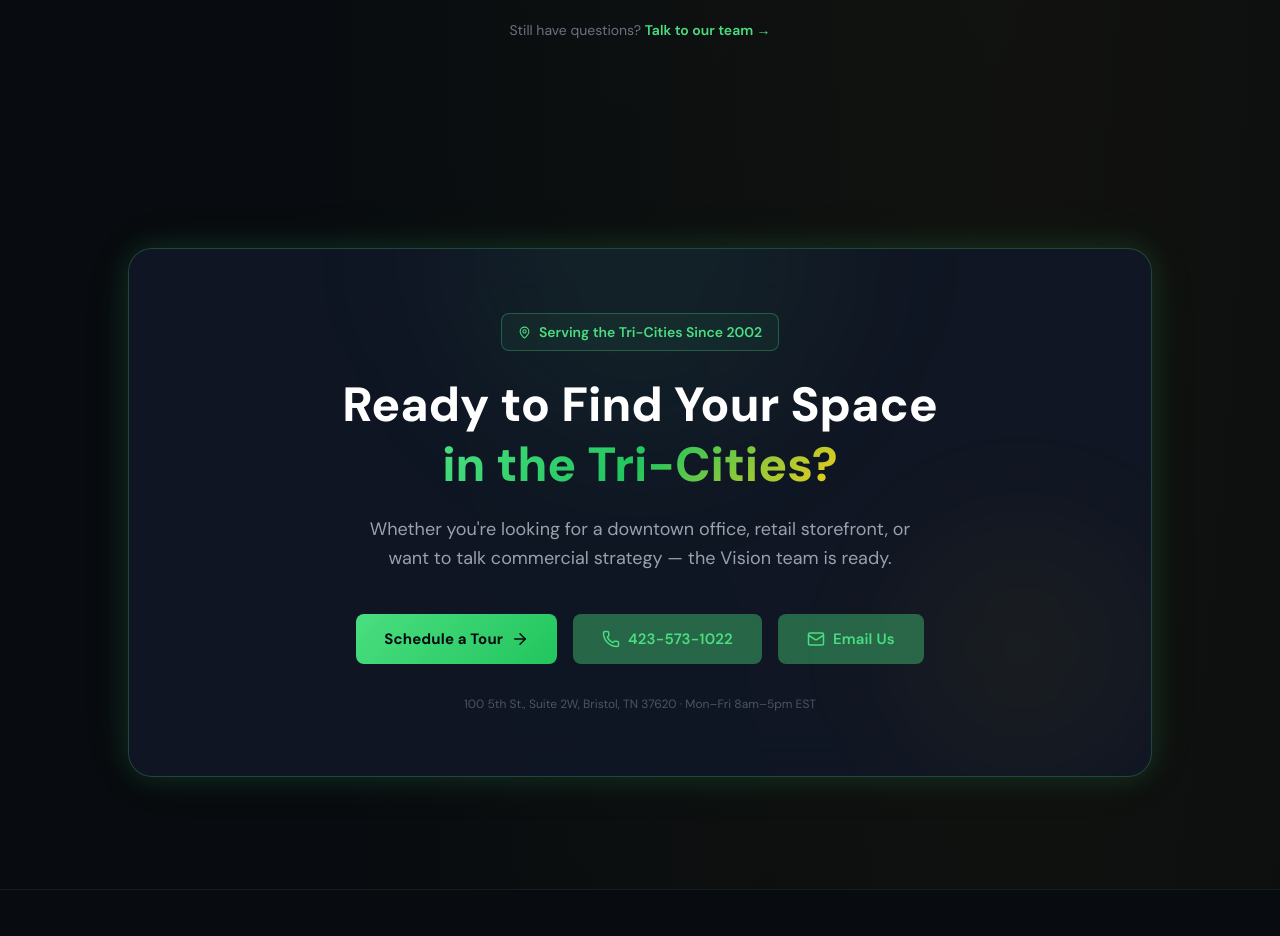
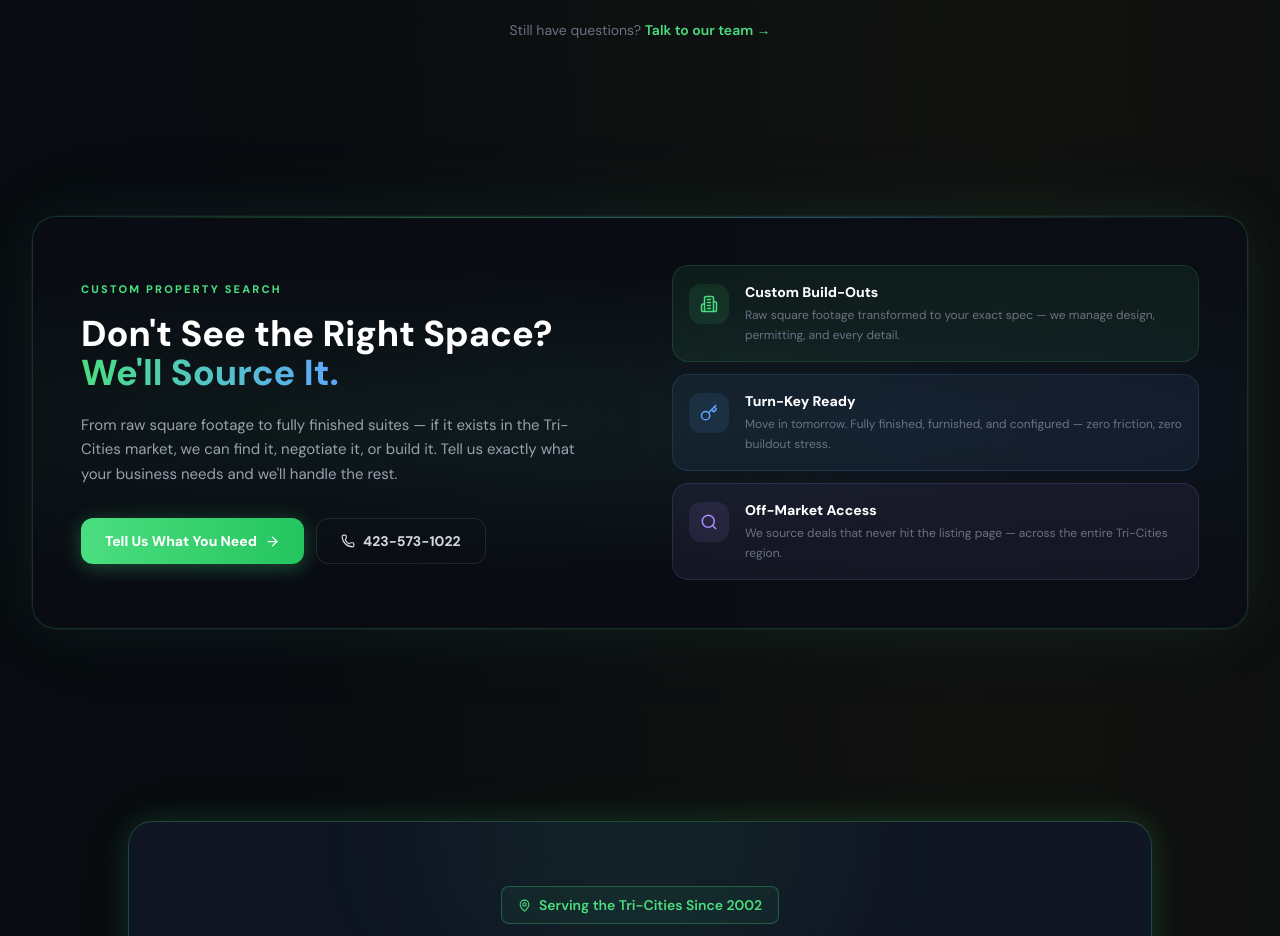
Before and after one commit to wireddigitalus-stack/vision, a Next.js app: page / in a window 1280 px wide. Shown: the part 6840-7776 px from the top of the page. Built offline with nearby package versions, Linux system fonts and the light colour scheme; no server answers; the database is empty.

Commit message:
new we source it cards

```diff
--- a/src/app/markets/[slug]/page.tsx
+++ b/src/app/markets/[slug]/page.tsx
@@ -12,6 +12,7 @@ import {
   ChevronDown,
 } from "lucide-react";
 import { GEO_PAGES, COMPANY, PROPERTIES } from "@/lib/data";
+import CustomSearchCTA from "@/components/CustomSearchCTA";
 
 interface Props {
   params: Promise<{ slug: string }>;
@@ -522,6 +523,7 @@ export default async function GeoPage({ params }: Props) {
           </div>
         </div>
       </section>
+      <CustomSearchCTA />
     </>
   );
 }
--- a/src/app/page.tsx
+++ b/src/app/page.tsx
@@ -7,6 +7,7 @@ import GeoMarketsSection from "@/components/home/GeoMarketsSection";
 import TestimonialsSection from "@/components/home/TestimonialsSection";
 import FAQSection from "@/components/home/FAQSection";
 import CTASection from "@/components/home/CTASection";
+import CustomSearchCTA from "@/components/CustomSearchCTA";
 import { HOMEPAGE_FAQ_SCHEMA } from "@/lib/faq-data";
 
 export const metadata: Metadata = {
@@ -55,6 +56,7 @@ export default function HomePage() {
       <GeoMarketsSection />
       <TestimonialsSection />
       <FAQSection />
+      <CustomSearchCTA />
       <CTASection />
     </>
   );
--- a/src/app/properties/[id]/page.tsx
+++ b/src/app/properties/[id]/page.tsx
@@ -7,6 +7,7 @@ import { MapPin, Phone, ArrowRight, Check, ArrowLeft, Building2 } from "lucide-r
 import { PROPERTIES, COMPANY } from "@/lib/data";
 import Navigation from "@/components/Navigation";
 import LeaseBotTrigger from "@/components/LeaseBotTrigger";
+import CustomSearchCTA from "@/components/CustomSearchCTA";
 
 
 type Props = { params: Promise<{ id: string }> };
@@ -317,6 +318,7 @@ export default async function PropertyDetailPage({ params }: Props) {
             </div>
           </div>
         </section>
+        <CustomSearchCTA />
       </main>
     </>
   );
--- /dev/null
+++ b/src/components/CustomSearchCTA.tsx
@@ -0,0 +1,127 @@
+import Link from "next/link";
+import { Building2, Key, Search, ArrowRight, Phone } from "lucide-react";
+
+const PILLARS = [
+  {
+    icon: Building2,
+    title: "Custom Build-Outs",
+    desc: "Raw square footage transformed to your exact spec — we manage design, permitting, and every detail.",
+    color: "#4ADE80",
+    bg: "rgba(74,222,128,0.07)",
+    border: "rgba(74,222,128,0.15)",
+  },
+  {
+    icon: Key,
+    title: "Turn-Key Ready",
+    desc: "Move in tomorrow. Fully finished, furnished, and configured — zero friction, zero buildout stress.",
+    color: "#60A5FA",
+    bg: "rgba(96,165,250,0.07)",
+    border: "rgba(96,165,250,0.15)",
+  },
+  {
+    icon: Search,
+    title: "Off-Market Access",
+    desc: "We source deals that never hit the listing page — across the entire Tri-Cities region.",
+    color: "#A78BFA",
+    bg: "rgba(167,139,250,0.07)",
+    border: "rgba(167,139,250,0.15)",
+  },
+];
+
+export default function CustomSearchCTA() {
+  return (
+    <section className="py-20 px-4 sm:px-6 lg:px-8">
+      <div className="max-w-7xl mx-auto">
+        {/* Outer card */}
+        <div
+          className="relative rounded-3xl overflow-hidden p-8 sm:p-12"
+          style={{
+            background: "rgba(10,14,20,0.85)",
+            border: "1px solid rgba(74,222,128,0.18)",
+            boxShadow:
+              "0 0 0 1px rgba(255,255,255,0.03), 0 0 60px rgba(74,222,128,0.07), 0 0 120px rgba(96,165,250,0.04)",
+          }}
+        >
+          {/* Ambient gradient background */}
+          <div
+            className="absolute inset-0 pointer-events-none"
+            style={{
+              background:
+                "radial-gradient(ellipse at 75% 50%, rgba(96,165,250,0.06) 0%, transparent 55%), radial-gradient(ellipse at 25% 50%, rgba(74,222,128,0.06) 0%, transparent 55%)",
+            }}
+          />
+
+          {/* Top accent line */}
+          <div
+            className="absolute top-0 left-12 right-12 h-px"
+            style={{
+              background:
+                "linear-gradient(90deg, transparent, rgba(74,222,128,0.4), rgba(96,165,250,0.4), transparent)",
+            }}
+          />
+
+          {/* Two-column layout */}
+          <div className="relative grid lg:grid-cols-2 gap-10 lg:gap-16 items-center">
+
+            {/* ── Left: Copy ── */}
+            <div>
+              <p className="text-[11px] font-black text-[#4ADE80] uppercase tracking-[0.2em] mb-4">
+                Custom Property Search
+              </p>
+              <h2 className="text-3xl sm:text-4xl font-black text-white leading-[1.1] mb-5">
+                Don&apos;t See the Right Space?{" "}
+                <span className="text-transparent bg-clip-text bg-gradient-to-r from-[#4ADE80] to-[#60A5FA]">
+                  We&apos;ll Source It.
+                </span>
+              </h2>
+              <p className="text-[15px] text-gray-400 leading-relaxed mb-8 max-w-lg">
+                From raw square footage to fully finished suites — if it exists in the
+                Tri-Cities market, we can find it, negotiate it, or build it. Tell us
+                exactly what your business needs and we&apos;ll handle the rest.
+              </p>
+
+              <div className="flex flex-wrap gap-3">
+                <Link
+                  href="/contact"
+                  className="inline-flex items-center gap-2 px-6 py-3 rounded-xl font-black text-sm text-white bg-gradient-to-r from-[#4ADE80] to-[#22C55E] hover:opacity-90 transition-opacity"
+                  style={{ boxShadow: "0 4px 20px rgba(74,222,128,0.3)" }}
+                >
+                  Tell Us What You Need <ArrowRight size={15} />
+                </Link>
+                <a
+                  href="tel:+14235731022"
+                  className="inline-flex items-center gap-2 px-6 py-3 rounded-xl font-black text-sm text-gray-300 border border-[rgba(255,255,255,0.1)] hover:border-[rgba(255,255,255,0.25)] hover:text-white hover:bg-[rgba(255,255,255,0.04)] transition-all"
+                >
+                  <Phone size={14} /> 423-573-1022
+                </a>
+              </div>
+            </div>
+
+            {/* ── Right: Pillars ── */}
+            <div className="grid gap-3">
+              {PILLARS.map(({ icon: Icon, title, desc, color, bg, border }) => (
+                <div
+                  key={title}
+                  className="flex items-start gap-4 p-4 rounded-2xl transition-all duration-200 hover:scale-[1.01]"
+                  style={{ background: bg, border: `1px solid ${border}` }}
+                >
+                  <div
+                    className="w-10 h-10 rounded-xl flex items-center justify-center flex-shrink-0 mt-0.5"
+                    style={{ background: `${color}1A` }}
+                  >
+                    <Icon size={18} style={{ color }} />
+                  </div>
+                  <div>
+                    <p className="text-sm font-black text-white mb-1">{title}</p>
+                    <p className="text-[12px] text-gray-500 leading-relaxed">{desc}</p>
+                  </div>
+                </div>
+              ))}
+            </div>
+
+          </div>
+        </div>
+      </div>
+    </section>
+  );
+}
```
